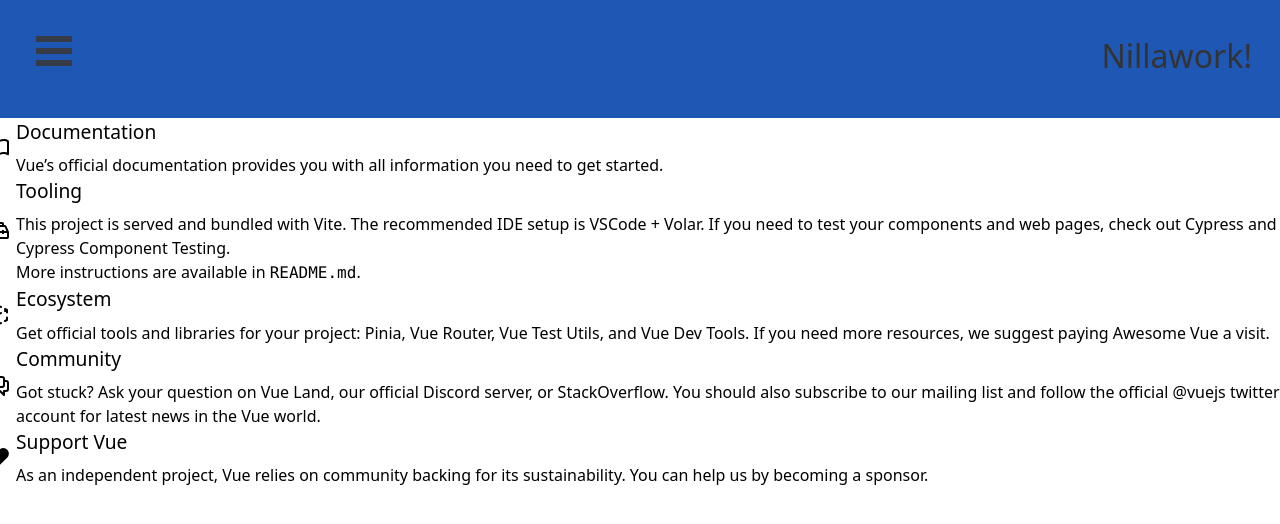
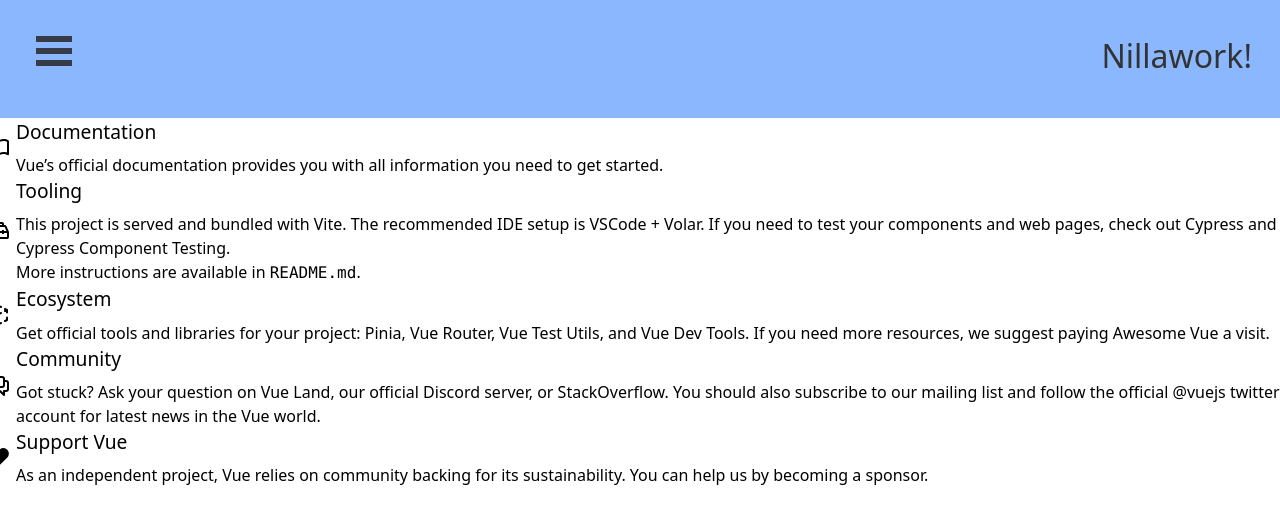
Before and after one commit to tathaha/vanilla-portfolio, a Vue app: page / in a window 1280 px wide. Shown: the top 524 px of the page. Built offline with nearby package versions, Linux system fonts and the light colour scheme.

Commit message:
Update App.vue

```diff
--- a/src/App.vue
+++ b/src/App.vue
@@ -18,7 +18,7 @@ import Navbar from './components/Navbar.vue'
 header {
   line-height: 2;
   max-height: 100vh;
-  background-color: #1f58b4;
+  background-color: #8bb7ff;
   padding: 35px;
   align-items: center;
   color: white;
```
